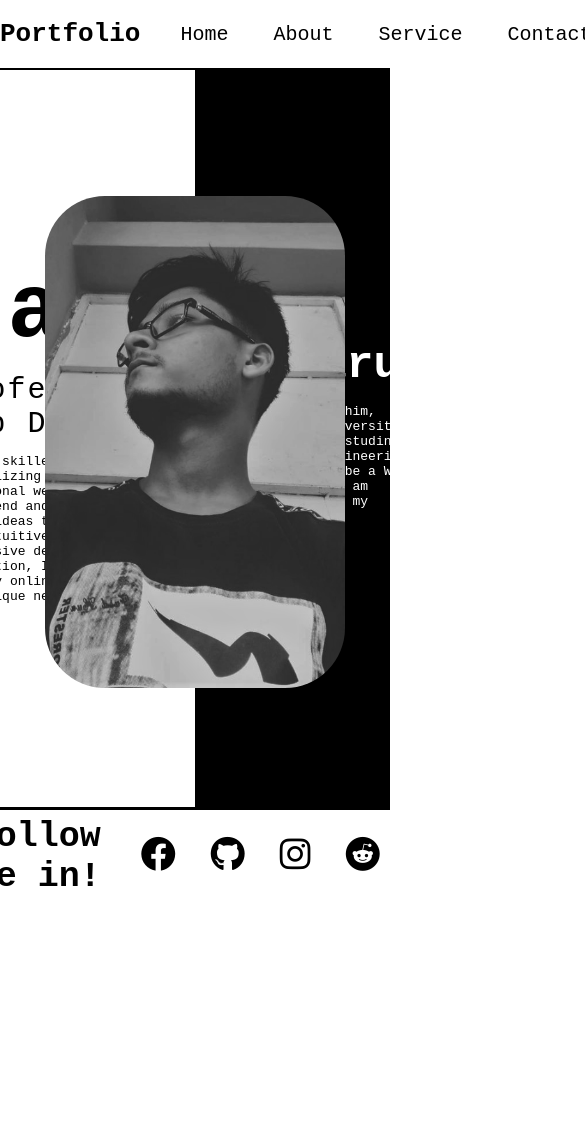
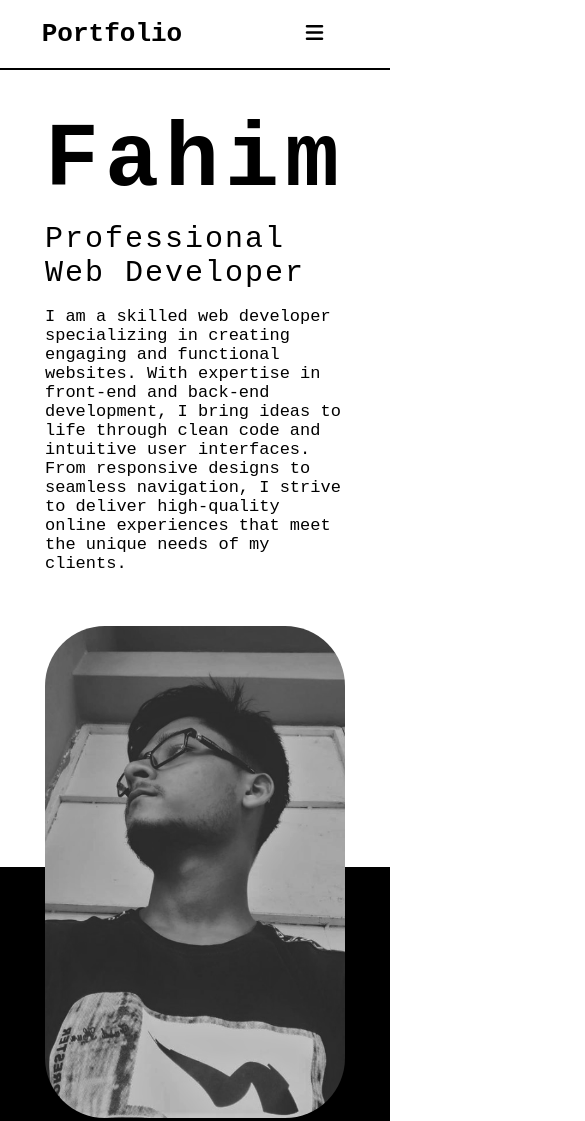
Before and after one commit to mifahim71/protfolio, a plain HTML site: page index.html in a window 390 px wide. Shown: the top 1121 px of the page, 585 px wide, since content can reach past the window. Before the commit the page ends 920 px from the top, so only its background shows below. Drawn offline with Linux system fonts and the light colour scheme.

Commit message:
second-commit

```diff
--- a/index.html
+++ b/index.html
@@ -17,10 +17,11 @@
            </div>
            <nav>
             <ul>
-                <li><a href="">Home</a></li>
-                <li><a href="https://www.facebook.com/profile.php?id=100015511697108">About</a></li>
-                <li><a href="">Service</a></li>
-                <li><a href="https://github.com/mifahim71">Contact</a></li>
+                <li class="right-nav"><a href="">Home</a></li>
+                <li class="right-nav"><a href="https://www.facebook.com/profile.php?id=100015511697108">About</a></li>
+                <li class="right-nav"><a href="">Service</a></li>
+                <li class="right-nav"><a href="https://github.com/mifahim71">Contact</a></li>
+                <li class="bar"><a href=""><i class="fa-solid fa-bars"></i> </a></li>
             </ul>
            </nav>
     </header>
--- a/style.css
+++ b/style.css
@@ -27,6 +27,10 @@ header a{
     text-decoration: none;
     color: black;
 }
+.bar{
+   display: none;
+   overflow: hidden;
+}
 /*----------------
     Main-start
  ----------------*/
@@ -48,7 +52,7 @@ header a{
     background-color: white;
     border-bottom: 3px solid black;
     display: flex;
-    justify-content: center;
+    justify-content: space-evenly;
     align-items: center;
  }
  .right-main{
@@ -56,7 +60,7 @@ header a{
     background-color: black;
     border-bottom: 3px solid black;
     display: flex;
-    justify-content: center;
+    justify-content: space-evenly;
     align-items: center;
  }
  .left-text{
@@ -132,3 +136,207 @@ header a{
     color: black;
     font-size: 35px;
 }
+
+
+
+
+@media (max-width: 1300px) {
+   main{
+      height: 650px;
+   }
+   .title-section{
+      height: 650px;
+   }
+   .image{
+      height: 650px;
+   }
+   .left-text{
+      width: 250px;
+   }
+   .left-text h1{
+      font-size: 50px;
+   }
+   .left-text h2{
+      font-size: 25px;
+   }
+   .left-text p{
+      font-size: 13px;
+   }
+   .right-text h1{
+      font-size: 35px;
+   }
+   .right-text{
+      font-size: 13px;
+   }
+   .right-text{
+      width: 250px;
+   }
+   .image img{
+      width: 250px;
+   }
+}
+
+@media (max-width: 1150px) {
+   main{
+      height: 600px;
+   }
+   .title-section{
+      height: 600px;
+   }
+   .image{
+      height: 600px;
+   }
+   .left-text{
+      width: 200px;
+   }
+   .left-text h1{
+      font-size: 40px;
+   }
+   .left-text h2{
+      font-size: 20px;
+   }
+   .left-text p{
+      font-size: 10px;
+   }
+   .right-text h1{
+      font-size: 30px;
+   }
+   .right-text p{
+      font-size: 10px;
+   }
+   .right-text{
+      width: 200px;
+   }
+   .image img{
+      width: 220px;
+   }
+}
+
+@media (max-width: 950px) {
+   main{
+      height: 600px;
+   }
+   .title-section{
+      height: 600px;
+   }
+   .image{
+      height: 600px;
+   }
+   .left-text{
+      width: 150px;
+   }
+   .left-text h1{
+      font-size: 30px;
+   }
+   .left-text h2{
+      font-size: 15px;
+   }
+   .left-text p{
+      font-size: 10px;
+   }
+   .right-text h1{
+      font-size: 25px;
+      margin-bottom: 0px;
+      letter-spacing: 2px;
+   }
+   .right-text p{
+      font-size: 10px;
+   }
+   .right-text{
+      width: 150px;
+   }
+   .image img{
+      width: 200px;
+   }
+}
+
+@media (max-width: 800px) {
+   main{
+      height: 1600px;
+   }
+   .title-section{
+      flex-direction: column;
+      height: 1600px;
+   }
+   .left-main{
+      width: 100%;
+      height: 800px;
+      align-items: first baseline ;
+   }
+   .right-main{
+      width: 100%;
+      height: 800px;
+   }
+   .image{
+      height: 1600px;
+   }
+   .left-text{
+      width: 400px;
+      margin-top: 40px;
+   }
+   .left-text h1{
+      font-size: 90px;
+      font-weight: 700;
+      margin: 0px;
+      margin-bottom: 10px;
+      letter-spacing: 6px;
+   }
+   .left-text h2{
+      font-size: 30px;
+      margin: 0px;
+      font-weight: 500;
+      letter-spacing: 2px;
+   }
+   .left-text p{
+      font-size: 17px;
+   }
+   .right-text{
+      width: 400px;
+      margin-top: 250px;
+   }
+   .right-text h1{
+      font-size: 45px;
+      font-weight: 700;
+      margin: 0px;
+      margin-bottom: 10px;
+   }
+   .right-text p{
+     font-size: 17px;
+   }
+   .image img{
+      width: 400px;
+   }
+   header a{
+      margin-right: 25px;
+   }
+   .right-nav{
+      display: none;
+      overflow: hidden;
+   }
+   .bar{
+      display: block;
+      overflow: visible;
+   }
+}
+
+
+@media (max-width: 650px) {
+   .footer{
+      flex-direction: column;
+      height: 90px;
+      justify-content: center;
+      align-items: center;
+   }
+}
+
+@media (max-width: 450px) {
+   .right-text{
+      width: 300px;
+   }
+   .left-text{
+      width: 300px;
+   }
+   .image img{
+      width: 300px;
+   }
+}
```
